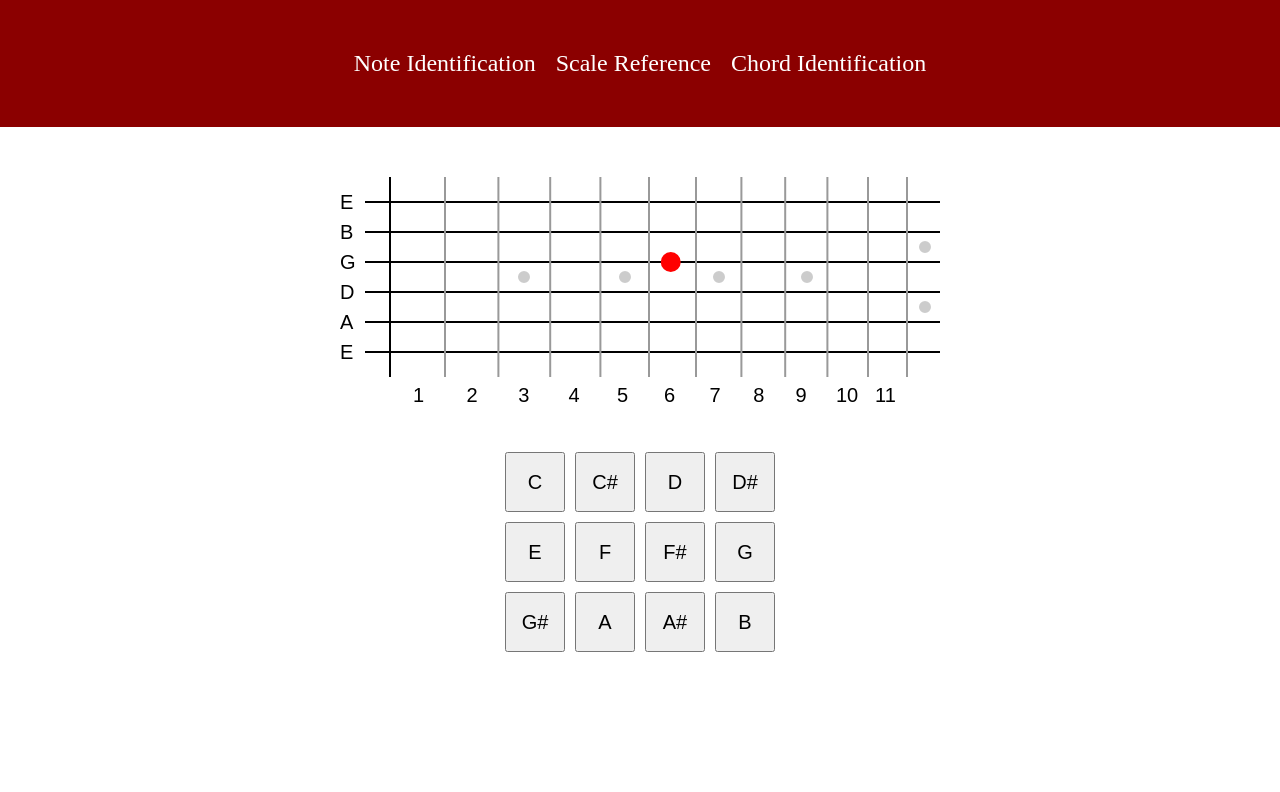
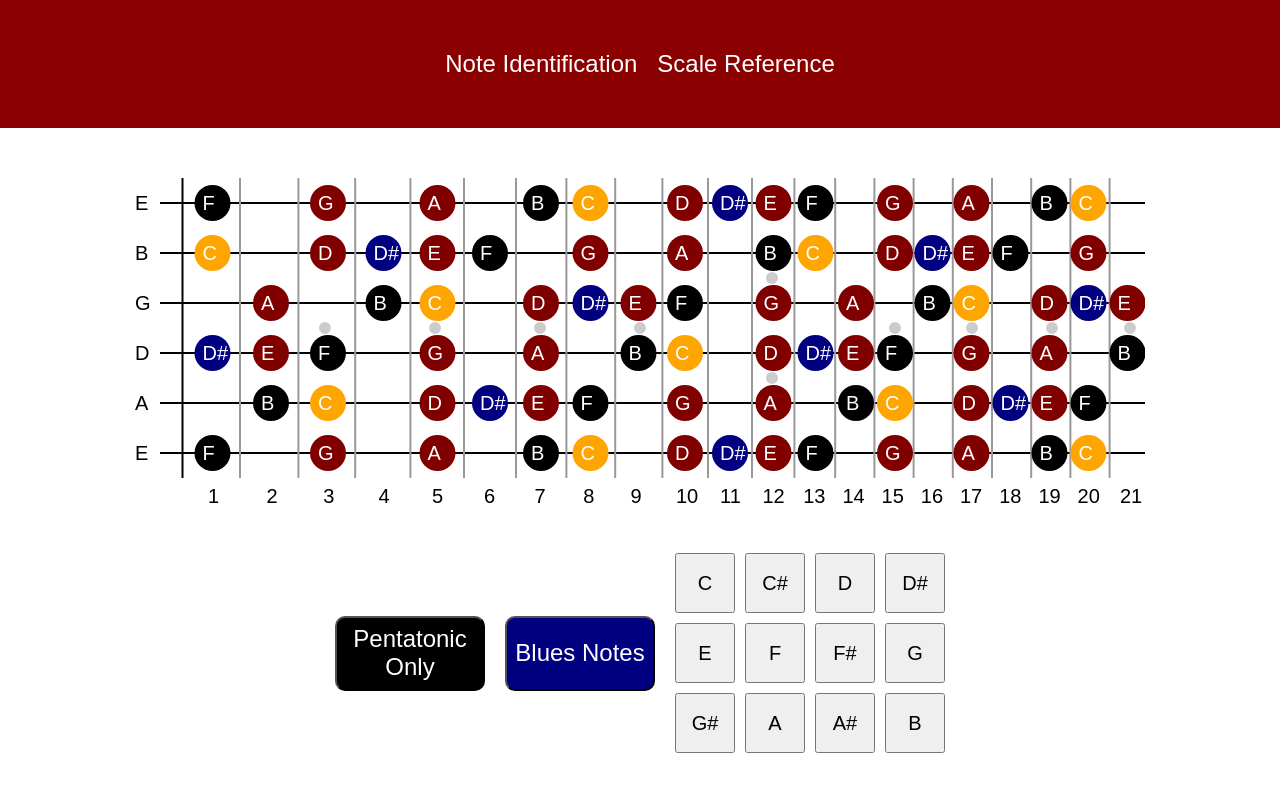
Before and after one commit to Xysar/music-theory-app, a React (Create React App) app: page /#/scales in a window 1280 px wide. Shown: the top 792 px of the page. Built offline with nearby package versions, Linux system fonts and the light colour scheme.

Commit message:
change browserrouter to hashrouter

```diff
--- a/package.json
+++ b/package.json
@@ -2,6 +2,7 @@
   "name": "music-theory-app",
   "version": "0.1.0",
   "private": true,
+  "homepage": "https://xysar.github.io/music-theory-app",
   "dependencies": {
     "@testing-library/jest-dom": "^5.16.5",
     "@testing-library/react": "^13.4.0",
@@ -13,6 +14,8 @@
     "web-vitals": "^2.1.4"
   },
   "scripts": {
+    "predeploy": "npm run build",
+    "deploy": "gh-pages -d build",
     "start": "react-scripts start",
     "build": "react-scripts build",
     "test": "react-scripts test",
@@ -35,5 +38,8 @@
       "last 1 firefox version",
       "last 1 safari version"
     ]
+  },
+  "devDependencies": {
+    "gh-pages": "^4.0.0"
   }
 }
--- a/src/RouteSwitch.js
+++ b/src/RouteSwitch.js
@@ -1,14 +1,14 @@
-import { BrowserRouter, Routes, Route } from "react-router-dom";
+import { HashRouter, Routes, Route } from "react-router-dom";
 import NoteIdentityPage from "./components/NoteIdentityPage";
 import ScaleReferencePage from "./components/ScaleReferencePage";
 const RouteSwitch = () => {
   return (
-    <BrowserRouter>
+    <HashRouter>
       <Routes>
         <Route path="/" element={<NoteIdentityPage />} />
-        <Route path="/scales" element={<ScaleReferencePage />} />
+        <Route path="scales" element={<ScaleReferencePage />} />
       </Routes>
-    </BrowserRouter>
+    </HashRouter>
   );
 };
 
--- a/src/components/Nav.js
+++ b/src/components/Nav.js
@@ -11,10 +11,6 @@ function Nav() {
           <li className="nav-button">
             <a href="scales">Scale Reference</a>
           </li>
-          <li className="nav-button">
-            {" "}
-            <a href="chords">Chord Identification</a>
-          </li>
         </ul>
       </nav>
     </div>
--- a/src/components/nav.css
+++ b/src/components/nav.css
@@ -8,10 +8,10 @@ li {
 .nav-container {
   background: darkred;
   padding: 50px;
-  margin: 0px;
   width: 100%;
   display: flex;
   justify-content: center;
+  font-family: Arial, Helvetica, sans-serif;
 }
 .navigation-bar {
 }
```
Also changed, not shown: 1 other file (tests, documents, lock files or other folders).
